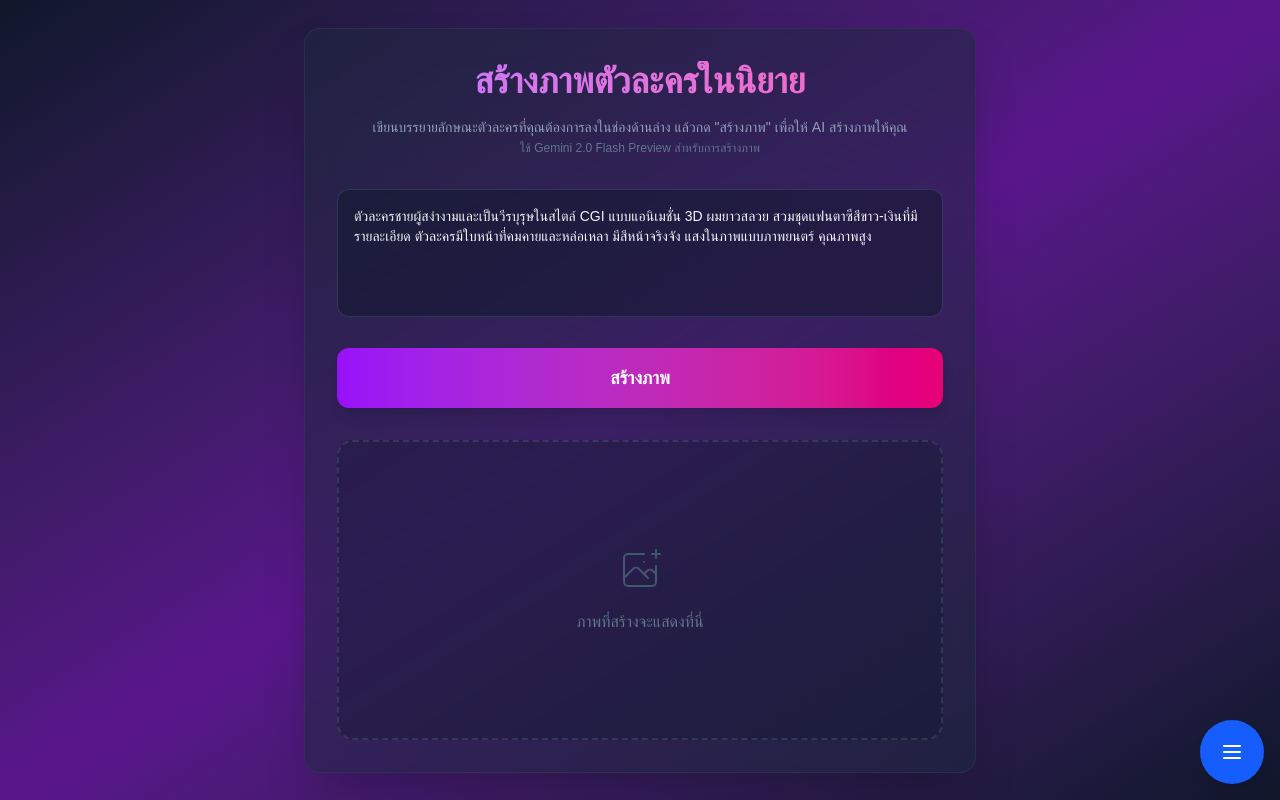
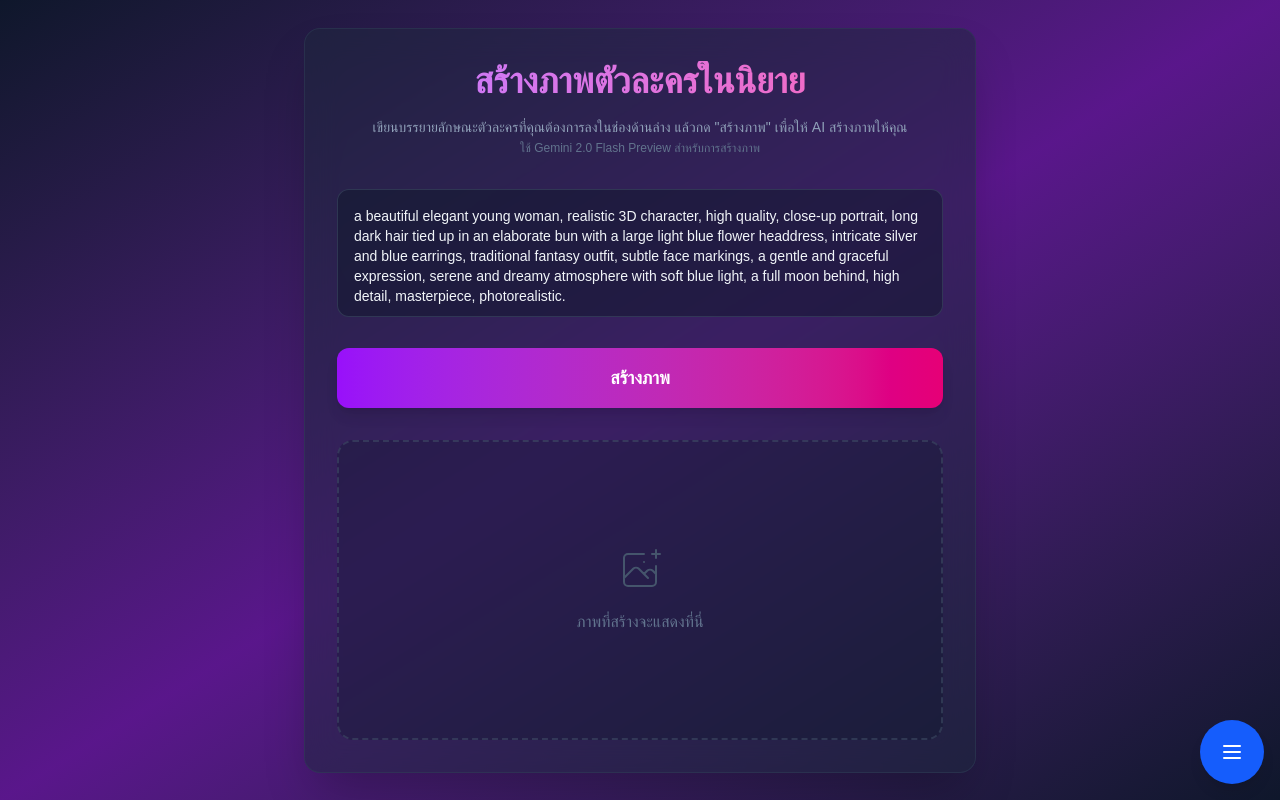
Before and after one commit to Artoto/character-generator, a Next.js app: page / in a window 1280 px wide. Built offline with nearby package versions, Linux system fonts and the light colour scheme.

Commit message:
add selection prompt

```diff
--- a/src/app/page.tsx
+++ b/src/app/page.tsx
@@ -18,7 +18,7 @@ interface GenerateImageResponse {
 
 const CharacterGenerator: React.FC = () => {
   const [prompt, setPrompt] = useState<string>(
-    "ตัวละครชายผู้สง่างามและเป็นวีรบุรุษในสไตล์ CGI แบบแอนิเมชั่น 3D ผมยาวสลวย สวมชุดแฟนตาซีสีขาว-เงินที่มีรายละเอียด ตัวละครมีใบหน้าที่คมคายและหล่อเหลา มีสีหน้าจริงจัง แสงในภาพแบบภาพยนตร์ คุณภาพสูง"
+    "a beautiful elegant young woman, realistic 3D character, high quality, close-up portrait, long dark hair tied up in an elaborate bun with a large light blue flower headdress, intricate silver and blue earrings, traditional fantasy outfit, subtle face markings, a gentle and graceful expression, serene and dreamy atmosphere with soft blue light, a full moon behind, high detail, masterpiece, photorealistic."
   );
   const [isLoading, setIsLoading] = useState<boolean>(false);
   const [generatedImage, setGeneratedImage] = useState<string | null>(null);
```
